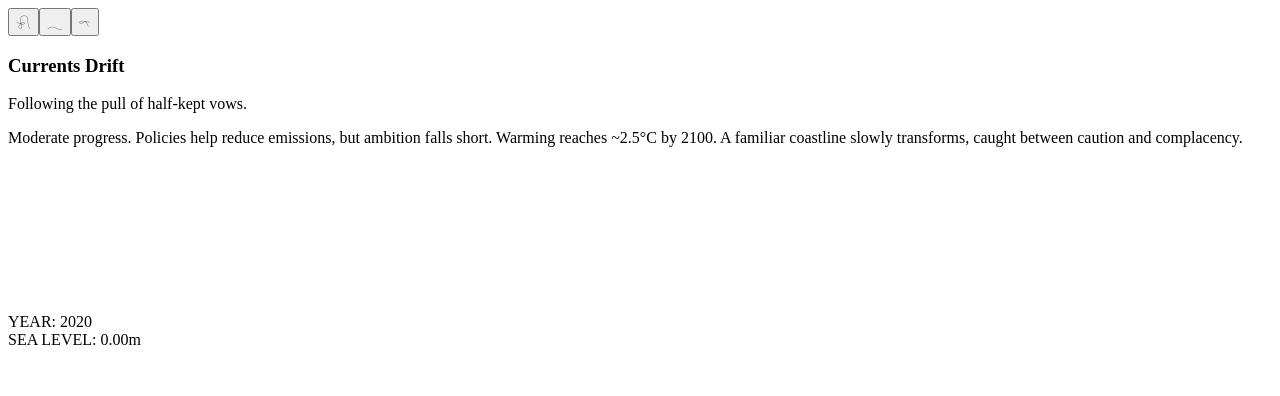
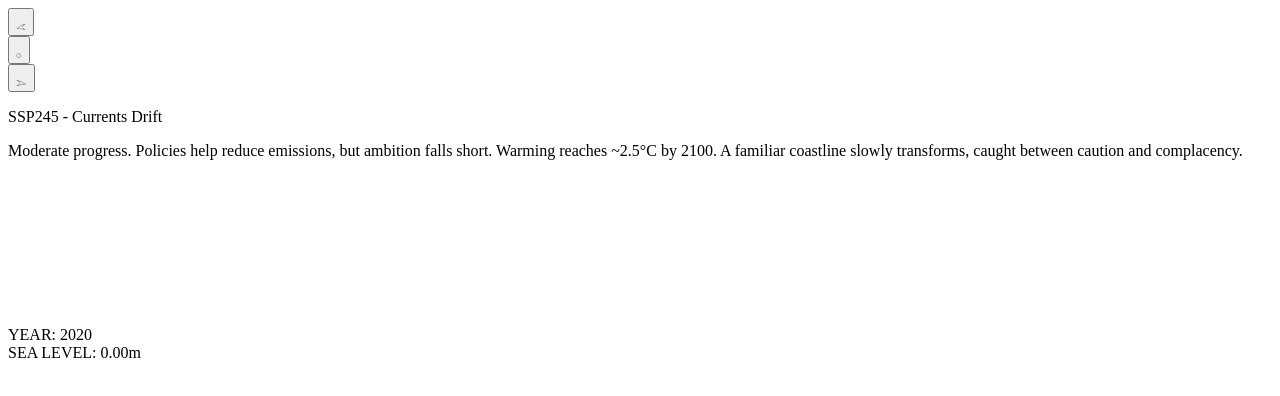
Before and after one commit to 54rtor1/litoral-obsoleto, a Next.js app in the folder react-three-next/: page / in a window 1280 px wide. Shown: the top 396 px of the page. Built offline with nearby package versions, Linux system fonts and the light colour scheme.

Commit message:
alters scenario button

```diff
--- a/react-three-next/src/components/dom/ScenarioSelector.jsx
+++ b/react-three-next/src/components/dom/ScenarioSelector.jsx
@@ -1,31 +1,38 @@
+'use client'
+
 import useScenarioStore from '@/stores/scenarioStore';
 import { scenarios } from '@/stores/scenarioStore';
+import { useState } from 'react';
 
 export default function ScenarioSelector() {
   const { scenario, metadata, setScenario } = useScenarioStore();
+  const [hoveredKey, setHoveredKey] = useState(null);
 
   return (
-    <div className="fixed left-4 top-4 space-y-2">
-      <div className="flex gap-3">
+    <div className="fixed left-12 top-12 z-50 space-y-3">
+      <div className="flex gap-4">
         {Object.entries(scenarios).map(([key, config]) => (
-          <button
+          <div
             key={key}
-            onClick={() => setScenario(key)}
-            className='text-cyan-300/80'
+            className="group relative"
+            onMouseEnter={() => setHoveredKey(key)}
+            onMouseLeave={() => setHoveredKey(null)}
           >
-            <span className="text-xl">
-              {config.icon}
-            </span>
-          </button>
+            <button
+              onClick={() => setScenario(key)}
+              className={`text-cyan-300/90 transition-transform duration-200 ${scenario === key ? 'scale-110' : 'scale-100'
+                }`}
+            >
+              <span className="text-5xl">{config.icon}</span>
+            </button>
+          </div>
         ))}
       </div>
 
-      <div className="max-w-xs text-cyan-300/80">
-        <h3 className="mb-1 font-serif text-lg">{metadata.title}</h3>
-        <p className="text-sm italic opacity-80">{metadata.description}</p>
+      <div className="space-y-1 text-cyan-300/80">
+        <p className="text-sm opacity-80">{metadata.description}</p>
         <p className="text-sm opacity-100">{metadata.info}</p>
-
       </div>
-    </div >
+    </div>
   );
 }
--- a/react-three-next/src/stores/scenarioStore.js
+++ b/react-three-next/src/stores/scenarioStore.js
@@ -3,22 +3,19 @@ import { create } from 'zustand';
 
 export const scenarios = {
   ssp119: {
-    title: "Fading Light",
-    description: "Where promises dissolve like sea foam at dawn.",
+    description: "SSP119 - Fading Light",
     info: "Net-zero by 2050. A world that chose radical cooperation, phasing out fossil fuels, with emissions peaking before 2030. The ocean sighs with relief, but the scars remain.",
-    icon: "𓍯"
+    icon: "𓂁"
   },
   ssp245: {
-    title: "Currents Drift",
-    description: "Following the pull of half-kept vows.",
+    description: "SSP245 - Currents Drift",
     info: "Moderate progress. Policies help reduce emissions, but ambition falls short. Warming reaches ~2.5°C by 2100. A familiar coastline slowly transforms, caught between caution and complacency.",
-    icon: "𓂃"
+    icon: "𓂂"
   },
   ssp370: {
-    title: "Uncharted Depths",
-    description: "SSP370 - Shadows of what could be linger.",
+    description: "SSP370 - Uncharted Depths",
     info: "Business-as-usual. Emissions double by 2100, leading to >3.5°C warming. Ice sheets destabilize, feedback loops accelerate. The tide rises not just in meters, but in uncertainty.",
-    icon: "𓍼"
+    icon: "𓂄"
   },
 }
 
```
